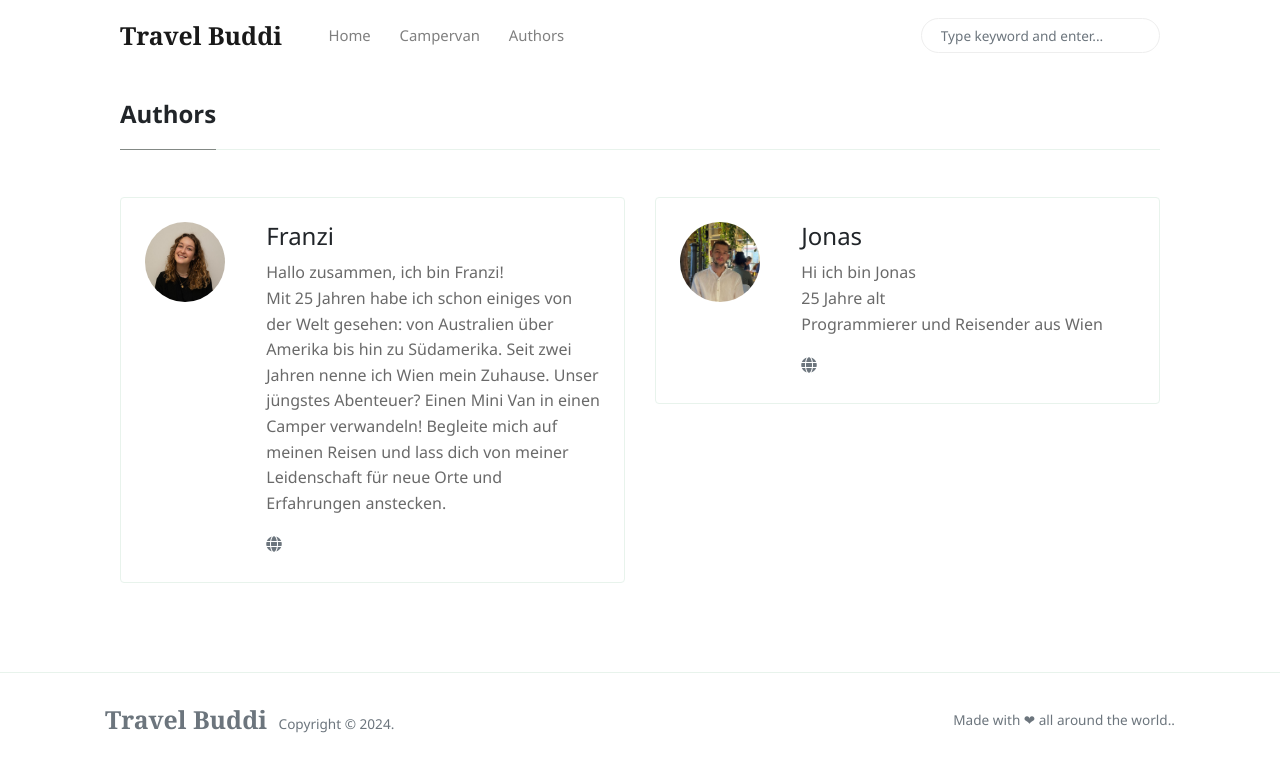
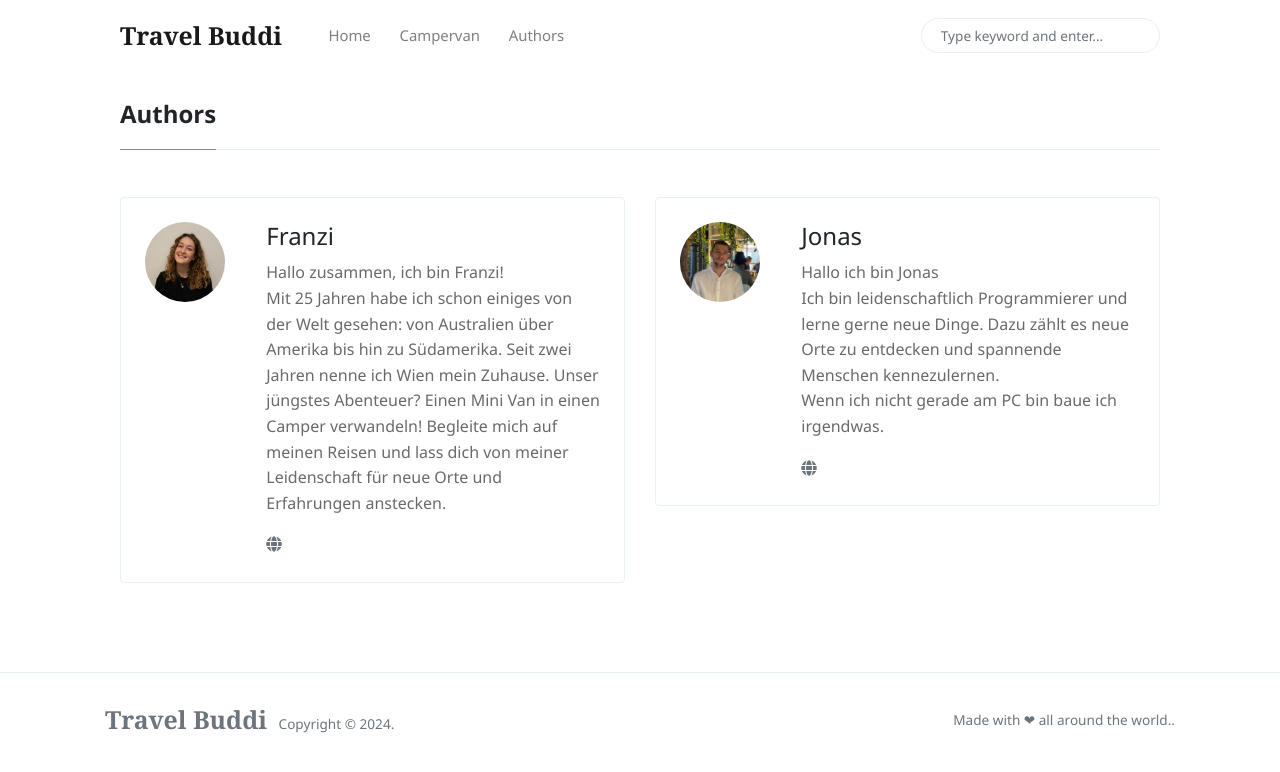
Before and after one commit to travelbuddi/travelbuddi.github.io, a Jekyll site: the page built from _pages/authors-list.html, in a window 1280 px wide. Shown: the top 772 px of the page. Built offline with Jekyll 4.4.1, drawn with Linux system fonts in a browser that asks for light colours; nearby versions of some CDN libraries.

Commit message:
Update bio

```diff
--- a/_config.yml
+++ b/_config.yml
@@ -33,7 +33,7 @@ authors:
       name:           Jonas
       site:           https://yleisnero.github.io
       avatar:         assets/images/jonas.jpeg
-      bio:            "Hi ich bin Jonas <br> 25 Jahre alt <br> Programmierer und Reisender aus Wien"
+      bio:            "Hallo ich bin Jonas <br> Ich bin leidenschaftlich Programmierer und lerne gerne neue Dinge. Dazu zählt es neue Orte zu entdecken und spannende Menschen kennezulernen. <br> Wenn ich nicht gerade am PC bin baue ich irgendwas."
       #email:          fakemail@gmail.com
       #twitter:        https://twitter.com/wowthemesnet
 
```
